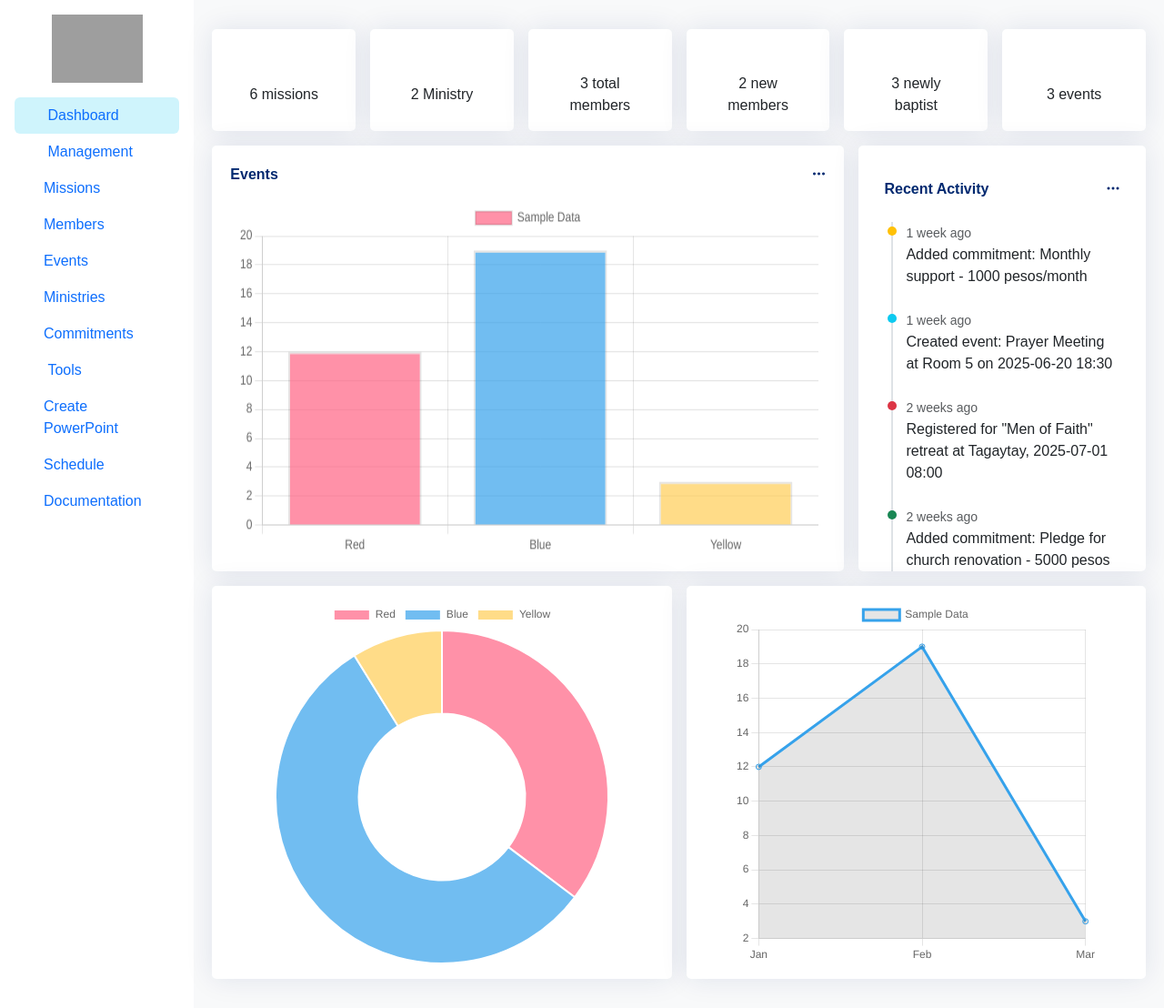
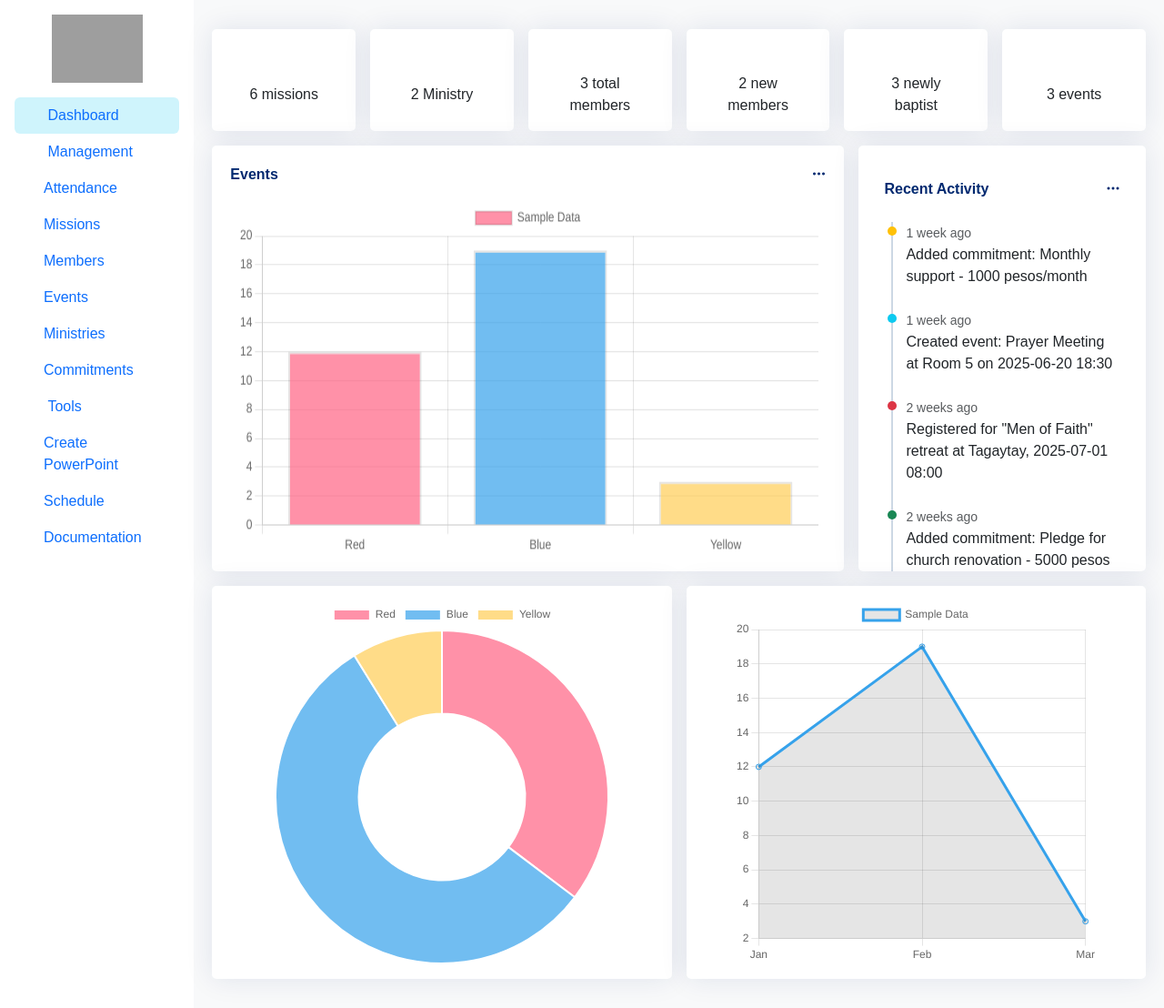
Before and after one commit to cbt-devs/cbt, a PHP site: page / in a window 1280 px wide. Shown: the whole page at 91% size. Run offline with PHP 8.4, Linux system fonts and the light colour scheme; data comes from the database, SQL or seed files in the repository; some libraries are stand-ins or nearby versions; some web fonts are replaced; grey boxes are pictures that could not be loaded.

Commit message:
UI update

```diff
--- a/assets/css/main.css
+++ b/assets/css/main.css
@@ -2,11 +2,11 @@
 body {
   height: 100%;
   margin: 0;
-  font-family: 'Poppins', sans-serif;
+  font-family: "Poppins", sans-serif;
 }
 
 .modal-title {
-  font-family: 'Nunito', sans-serif;
+  font-family: "Nunito", sans-serif;
   font-weight: 700;
   font-size: 18px;
 }
@@ -22,7 +22,7 @@
   font-size: 16px;
   font-weight: 700;
   color: #012970;
-  font-family: 'Nunito', sans-serif;
+  font-family: "Nunito", sans-serif;
 }
 
 .fa-solid {
@@ -30,13 +30,13 @@
 }
 
 .timeline::before {
-  content: '';
+  content: "";
   position: absolute;
   top: 0;
   left: 8px;
   width: 2px;
   height: 100%;
-  background-color: #dee2e6;
+  background-color: #ccd8e4;
 }
 
 .timeline .dot {
@@ -47,3 +47,7 @@
   left: -20px;
   top: 5px;
 }
+
+nav {
+  box-shadow: 0px 0 30px rgba(1, 41, 112, 0.1);
+}
--- a/modules/commitments.php
+++ b/modules/commitments.php
@@ -14,12 +14,15 @@
     }
 </style>
 
+<div class="d-flex justify-content-between align-items-start">
+    <div>
         <h2>Commitments Management</h2>
         <p>Here you can manage all the church commitments.</p>
-
+    </div>
     <button type="button" class="btn btn-primary" data-bs-toggle="modal" data-bs-target="#addModal">
         <i class="fa-solid fa-plus"></i> Add Commitment
     </button>
+</div>
 
 <div class="row">
     <div class="col-md-10">
--- a/modules/events.php
+++ b/modules/events.php
@@ -10,12 +10,15 @@
     }
 </style>
 
+<div class="d-flex justify-content-between align-items-start">
+    <div>
         <h2>Events Management</h2>
         <p>Here you can manage all your events.</p>
-
+    </div>
     <button type="button" class="btn btn-primary" data-bs-toggle="modal" data-bs-target="#addEventModal">
         <i class="fa-solid fa-plus"></i> Add Event
     </button>
+</div>
 
 <table id="eventTable" class="table table-striped" style="width:100%"></table>
 
--- a/modules/members.php
+++ b/modules/members.php
@@ -1,9 +1,12 @@
+<div class="d-flex justify-content-between align-items-start">
+    <div>
         <h2>Members Management</h2>
         <p>Here you can manage all your members.</p>
-
+    </div>
     <button type="button" class="btn btn-primary" data-bs-toggle="modal" data-bs-target="#addMemberModal">
         <i class="fa-solid fa-plus"></i> Add Member
     </button>
+</div>
 
 <table id="memberTable" class="table table-striped" style="width:100%">
     <thead>
--- a/modules/ministries.php
+++ b/modules/ministries.php
@@ -1,9 +1,12 @@
+<div class="d-flex justify-content-between align-items-start">
+    <div>
         <h2>Ministry Management</h2>
         <p>Here you can manage all ministries.</p>
-
+    </div>
     <button type="button" class="btn btn-primary" data-bs-toggle="modal" data-bs-target="#addMinistryModal">
         <i class="fa-solid fa-plus"></i> Add Ministry
     </button>
+</div>
 
 <table id="ministryTable" class="table table-striped" style="width:100%"></table>
 
--- a/modules/navbar.php
+++ b/modules/navbar.php
@@ -21,6 +21,10 @@
             </div>
             <div>
                 <ul class="nav flex-column ms-3">
+                    <li class="nav-item">
+                        <a href="#" class="nav-link load-content"
+                            data-page="<?= $nav->getLink('attendance') ?>">Attendance</a>
+                    </li>
                     <li class="nav-item">
                         <a href="#" class="nav-link load-content"
                             data-page="<?= $nav->getLink('missions') ?>">Missions</a>
```
Also changed, not shown: modules/main.php (+11 -9 lines). Lines whose indentation alone changed are shown as unchanged.
